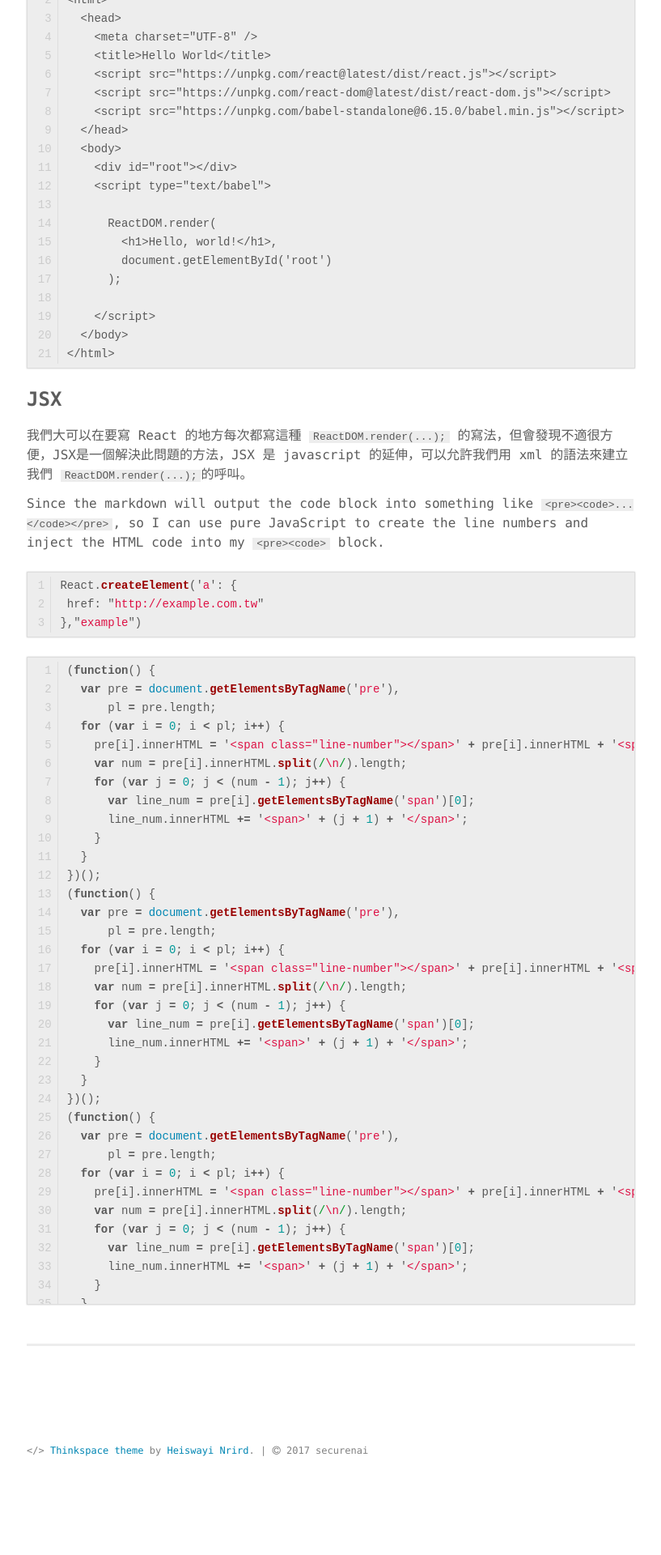
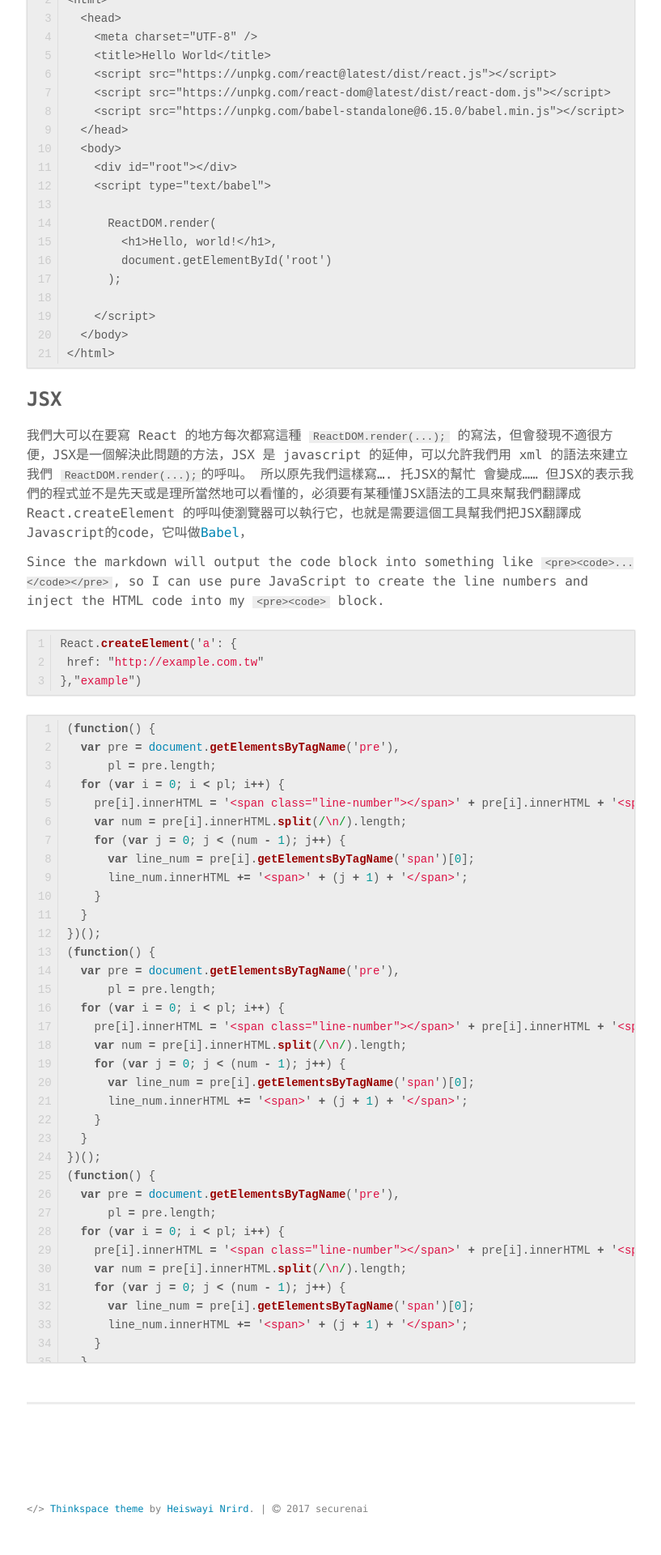
Before and after one commit to securenai/securenai.github.io, a Jekyll site: the page built from react/react_page1.md, in a window 1280 px wide. Shown: the part 1035-2955 px from the top of the page at 81% size, without its empty margins (231-1048 px from the left). Built offline with Jekyll 4.4.1, drawn with Linux system fonts in a browser that asks for light colours; our own code applies the rules of GitHub Pages for plain Markdown files; before the commit the page ends 2883 px from its top, so only the background shows below that.

Commit message:
Updated react_page1.md

````diff
--- a/react/react_page1.md
+++ b/react/react_page1.md
@@ -56,6 +56,8 @@ DOM 元素主要由三樣東西組成等
 ```
 ### JSX
 我們大可以在要寫 React 的地方每次都寫這種 `ReactDOM.render(...);` 的寫法，但會發現不適很方便，JSX是一個解決此問題的方法，JSX 是 javascript 的延伸，可以允許我們用 xml 的語法來建立我們 `ReactDOM.render(...);`的呼叫。
+所以原先我們這樣寫.... 托JSX的幫忙 會變成......
+但JSX的表示我們的程式並不是先天或是理所當然地可以看懂的，必須要有某種懂JSX語法的工具來幫我們翻譯成React.createElement 的呼叫使瀏覽器可以執行它，也就是需要這個工具幫我們把JSX翻譯成Javascript的code，它叫做[Babel](https://babeljs.io/)，
 
 
 
````
